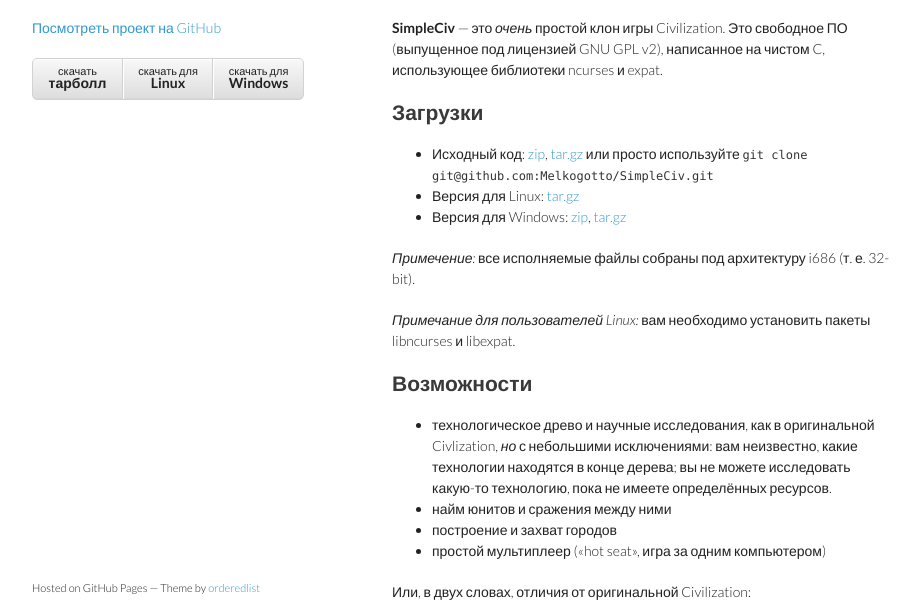
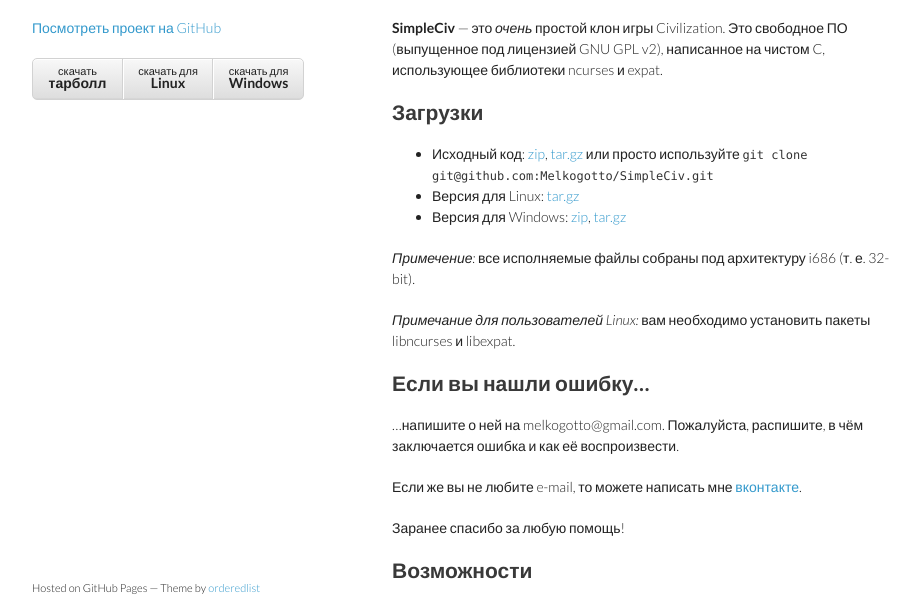
Before and after one commit to kmingulov/SimpleCiv, a plain HTML site: page ru/index.html in a window 1280 px wide. Shown: the part 133-738 px from the top of the page, without its empty margins (178-1101 px from the left). Drawn offline with Linux system fonts and the light colour scheme.

Commit message:
Added email info.

```diff
--- a/ru/index.html
+++ b/ru/index.html
@@ -41,6 +41,11 @@
         <p><em>Примечение:</em> все исполняемые файлы собраны под архитектуру i686 (т.&nbsp;е. 32-bit).</p>
         <p><em>Примечание для пользователей Linux:</em> вам необходимо установить пакеты libncurses и libexpat.</p>
 
+        <h2>Если вы нашли ошибку…</h2>
+        <p>…напишите о ней на melkogotto@gmail.com. Пожалуйста, распишите, в чём заключается ошибка и как её воспроизвести.</p>
+        <p>Если же вы не любите e-mail, то можете написать мне <a href="http://vk.com/melkogotto">вконтакте</a>.</p>
+        <p>Заранее спасибо за любую помощь!</p>
+
         <h2>Возможности</h2>
         <ul>
             <li>технологическое древо и научные исследования, как в оригинальной Civlization, <em>но</em> с небольшими исключениями: вам неизвестно, какие технологии находятся в конце дерева; вы не можете исследовать какую-то технологию, пока не имеете определённых ресурсов.</li>
```
Also changed, not shown: index.html (+4 -0 lines).
